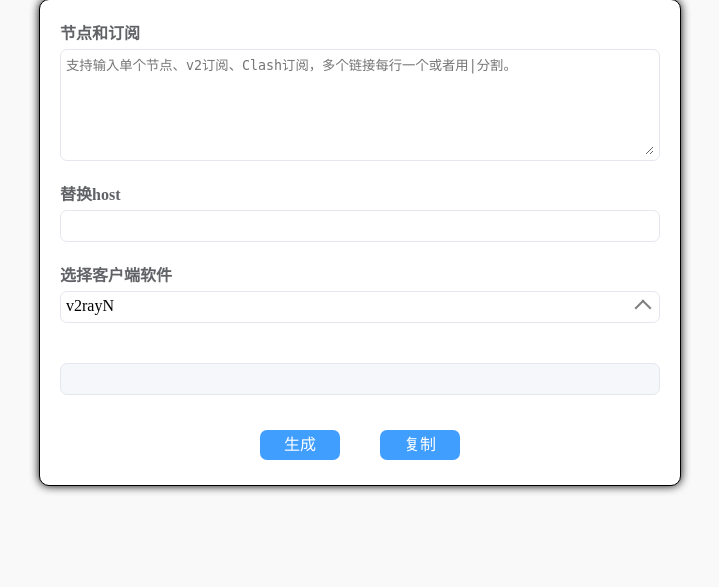
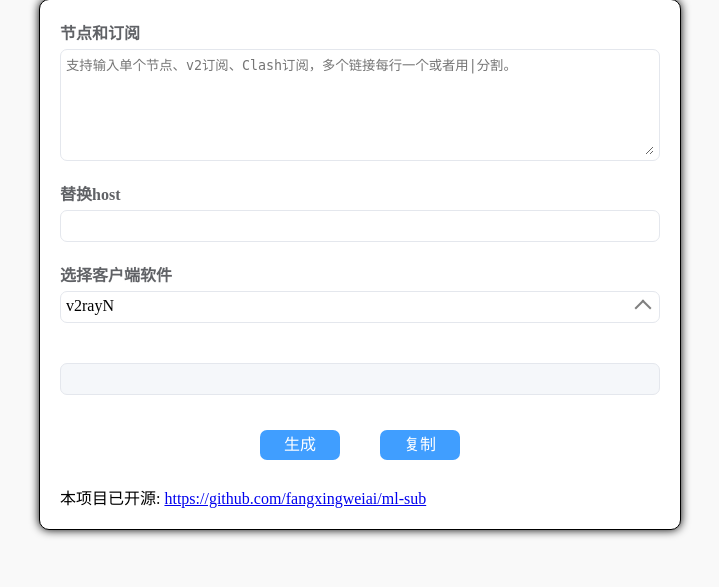
Before and after one commit to fangxingweiai/ml-sub, a FastAPI app: page / in a window 1280 px wide. Shown: the part 51-638 px from the top of the page, without its empty margins (280-999 px from the left). Run offline with FastAPI, Linux system fonts and the light colour scheme.

Commit message:
修复前端显示，添加项目地址

```diff
--- a/templates/index.html
+++ b/templates/index.html
@@ -25,14 +25,14 @@
             border-radius: 10px;
         }
 
-        .part {
-            margin: 20px 20px 0;
-        }
-
         h4 {
             margin-bottom: 5px;
             color: #606266;
 
+        }
+
+        .part {
+            margin: 20px 20px 0;
         }
 
         .part > div {
@@ -160,10 +160,10 @@
         window.onload = function () {
             var nodes = document.getElementsByClassName("nodes")[0]
             var nodesText = nodes.firstElementChild
-            addChangeBorderColorEvent(nodes)
             nodesText.addEventListener('click', function (e) {
                 setBorderColor(link, '#E4E7ED')
                 setBorderColor(nodes, '#E4E7ED')
+                setBorderColor(nodes, '#C2C6CE')
                 switchChoiesDispay()
                 e.stopPropagation()
             })
@@ -185,6 +185,7 @@
             client.addEventListener('click', function (e) {
                 switchChoiesDispay(client)
                 setBorderColor(link, '#E4E7ED')
+                setBorderColor(nodes, '#E4E7ED')
                 e.stopPropagation()
             })
             addChangeMouseEvent(client, "", "")
@@ -195,13 +196,10 @@
             var arrow = document.getElementsByClassName("arrow")[0]
             for (let i = 0; i < choies.length; i++) {
                 choies[i].addEventListener('mouseover', function (e) {
-                    console.log('each over')
-
                     this.style.backgroundColor = '#F5F7FA'
                 })
 
                 choies[i].addEventListener('mouseout', function (e) {
-                    console.log('each out')
                     this.style.backgroundColor = ''
                 })
 
@@ -210,7 +208,6 @@
                     switchChoiesDispay(this)
                     e.stopPropagation()
                 })
-
             }
 
             var btn = document.getElementsByClassName("button")[0]
@@ -243,7 +240,6 @@
                 urls = urls.map(function (v) {
                     return encodeURIComponent(v)
                 })
-
 
                 if (inputHost.length < 3) {
                     ok = false
@@ -293,6 +289,7 @@
                 el.addEventListener('focus', function (e) {
                     setBorderColor(el, focusColor || "#C2C6CE")
                     setBorderColor(link, '#E4E7ED')
+                    setBorderColor(nodes, '#E4E7ED')
                 })
                 el.addEventListener('blur', function (e) {
                     setBorderColor(el, blurColor || "#E4E7ED")
@@ -378,7 +375,6 @@
             </div>
             <div class="arrow"></div>
         </div>
-
     </div>
     <div class="part">
         <div class="link">
@@ -387,9 +383,11 @@
             <div class="button">生成</div>
             <div class="copy">复制</div>
         </div>
-
+    </div>
+    <div class="part">
+        <p>本项目已开源: <a href="https://github.com/fangxingweiai/ml-sub" target="_blank">https://github.com/fangxingweiai/ml-sub</a>
+        </p>
     </div>
 </div>
-
 </body>
 </html>
```
